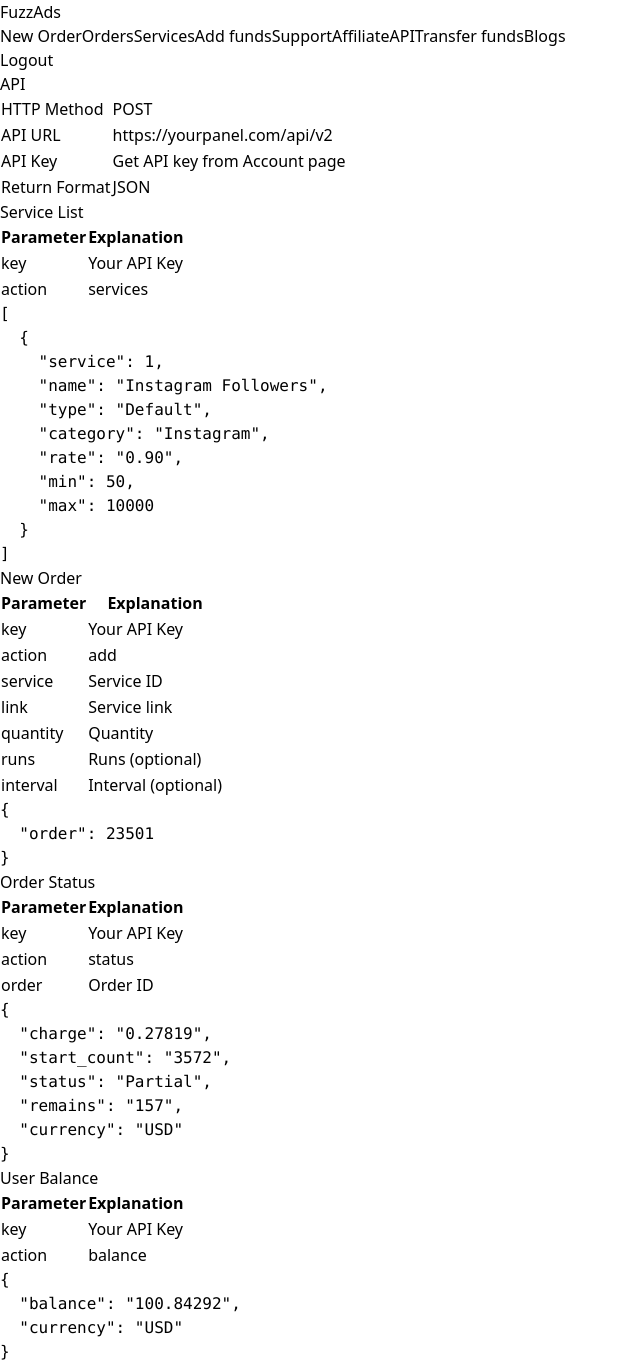
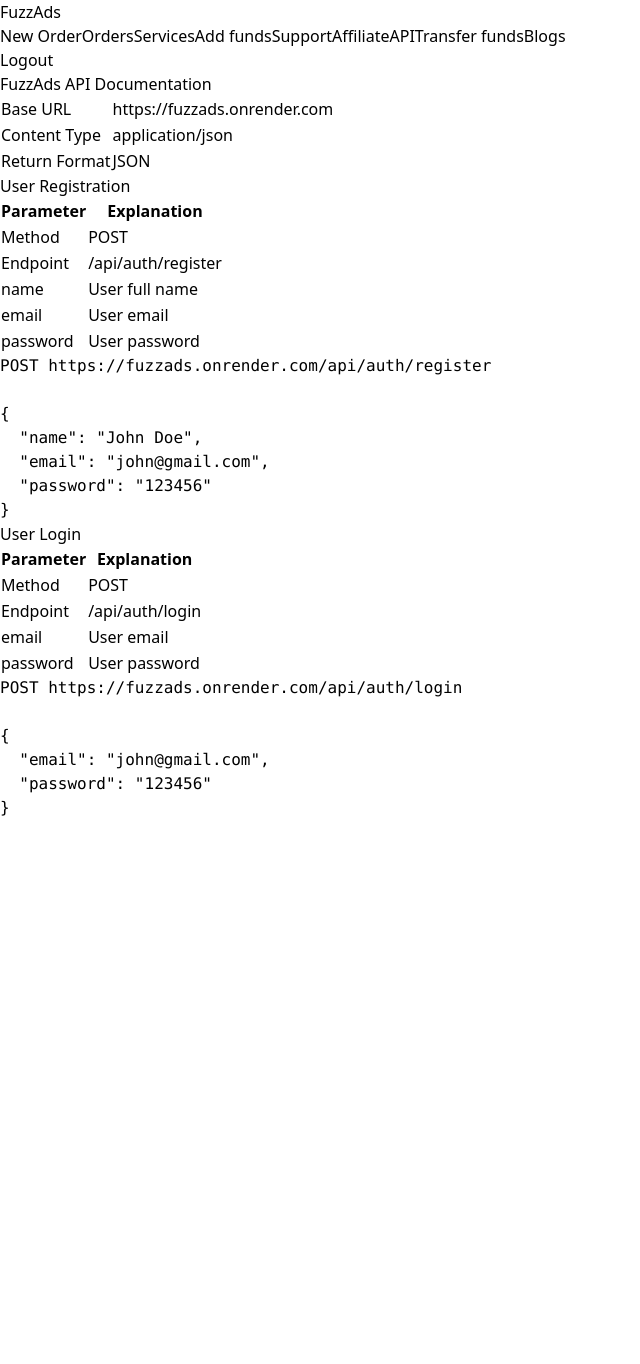
Before and after one commit to sakshamgahlaut/FuzzAds, a React (Vite) app in the folder frontend/admin-dashboard/: page /api in a window 1280 px wide. Shown: the whole page, without its empty margins (0-640 px from the left). After the commit the page ends 820 px from the top, so only its background shows below. Built offline with nearby package versions, Linux system fonts and the light colour scheme; sample sign-in values are in the browser's storage.

Commit message:
Updated server.js for production

```diff
--- a/frontend/admin-dashboard/src/pages/Api.jsx
+++ b/frontend/admin-dashboard/src/pages/Api.jsx
@@ -3,30 +3,23 @@
 const API = () => {
   return (
     <div className="min-h-screen bg-gradient-to-br from-blue-400 via-purple-400 to-pink-400 p-8">
-
       <div className="max-w-5xl mx-auto bg-white/40 backdrop-blur-lg rounded-2xl shadow-2xl p-8 border border-white/30">
 
-        <h2 className="text-3xl font-bold mb-8">API</h2>
+        <h2 className="text-3xl font-bold mb-8">FuzzAds API Documentation</h2>
 
-        {/* BASIC INFO TABLE */}
+        {/* BASIC INFO */}
         <div className="mb-8">
           <table className="w-full border border-white/30">
             <tbody>
               <tr className="border-b">
-                <td className="p-3 font-semibold">HTTP Method</td>
-                <td className="p-3">POST</td>
-              </tr>
-              <tr className="border-b">
-                <td className="p-3 font-semibold">API URL</td>
+                <td className="p-3 font-semibold">Base URL</td>
                 <td className="p-3">
-                  https://yourpanel.com/api/v2
+                  https://fuzzads.onrender.com
                 </td>
               </tr>
               <tr className="border-b">
-                <td className="p-3 font-semibold">API Key</td>
-                <td className="p-3">
-                  Get API key from Account page
-                </td>
+                <td className="p-3 font-semibold">Content Type</td>
+                <td className="p-3">application/json</td>
               </tr>
               <tr>
                 <td className="p-3 font-semibold">Return Format</td>
@@ -36,86 +29,47 @@
           </table>
         </div>
 
-        {/* SERVICE LIST */}
-        <SectionTitle title="Service List" />
+        {/* REGISTER */}
+        <SectionTitle title="User Registration" />
 
         <ApiTable
           data={[
-            { param: "key", desc: "Your API Key" },
-            { param: "action", desc: "services" },
+            { param: "Method", desc: "POST" },
+            { param: "Endpoint", desc: "/api/auth/register" },
+            { param: "name", desc: "User full name" },
+            { param: "email", desc: "User email" },
+            { param: "password", desc: "User password" },
           ]}
         />
 
         <CodeBlock>
-{`[
-  {
-    "service": 1,
-    "name": "Instagram Followers",
-    "type": "Default",
-    "category": "Instagram",
-    "rate": "0.90",
-    "min": 50,
-    "max": 10000
-  }
-]`}
+{`POST https://fuzzads.onrender.com/api/auth/register
+
+{
+  "name": "John Doe",
+  "email": "john@gmail.com",
+  "password": "123456"
+}`}
         </CodeBlock>
 
-        {/* NEW ORDER */}
-        <SectionTitle title="New Order" />
+        {/* LOGIN */}
+        <SectionTitle title="User Login" />
 
         <ApiTable
           data={[
-            { param: "key", desc: "Your API Key" },
-            { param: "action", desc: "add" },
-            { param: "service", desc: "Service ID" },
-            { param: "link", desc: "Service link" },
-            { param: "quantity", desc: "Quantity" },
-            { param: "runs", desc: "Runs (optional)" },
-            { param: "interval", desc: "Interval (optional)" },
+            { param: "Method", desc: "POST" },
+            { param: "Endpoint", desc: "/api/auth/login" },
+            { param: "email", desc: "User email" },
+            { param: "password", desc: "User password" },
           ]}
         />
 
         <CodeBlock>
-{`{
-  "order": 23501
-}`}
-        </CodeBlock>
+{`POST https://fuzzads.onrender.com/api/auth/login
 
-        {/* ORDER STATUS */}
-        <SectionTitle title="Order Status" />
-
-        <ApiTable
-          data={[
-            { param: "key", desc: "Your API Key" },
-            { param: "action", desc: "status" },
-            { param: "order", desc: "Order ID" },
-          ]}
-        />
-
-        <CodeBlock>
-{`{
-  "charge": "0.27819",
-  "start_count": "3572",
-  "status": "Partial",
-  "remains": "157",
-  "currency": "USD"
-}`}
-        </CodeBlock>
-
-        {/* USER BALANCE */}
-        <SectionTitle title="User Balance" />
-
-        <ApiTable
-          data={[
-            { param: "key", desc: "Your API Key" },
-            { param: "action", desc: "balance" },
-          ]}
-        />
-
-        <CodeBlock>
-{`{
-  "balance": "100.84292",
-  "currency": "USD"
+{
+  "email": "john@gmail.com",
+  "password": "123456"
 }`}
         </CodeBlock>
 
```
Also changed, not shown: 1 other file (tests, documents, lock files or other folders).
